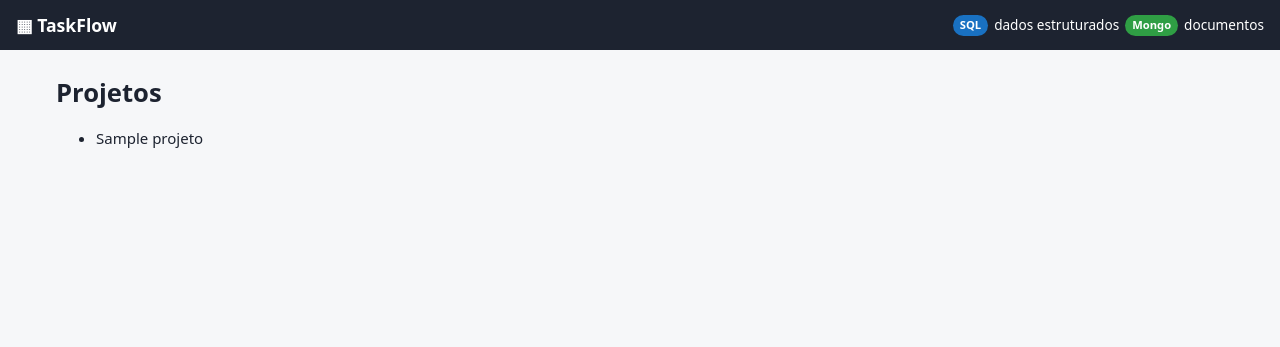
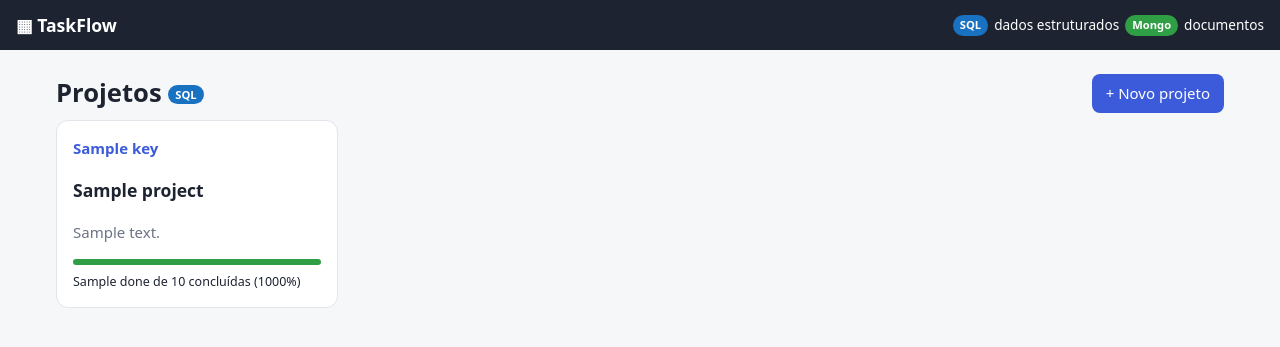
Before and after one commit to dev-kallel/Taskflow, a Flask app: template templates/index.html in a window 1280 px wide. Shown: the top 347 px of the page. Run offline with Flask 3, Linux system fonts and the light colour scheme; the template is opened without the code that fills it: most values are stand-ins (such as "Sample title", 1, 10 or a date in 2020).

Commit message:
Banco de Dados funcionando, juntamente ao CRUD

```diff
--- a/app.py
+++ b/app.py
@@ -1,8 +1,8 @@
 import os
-
+import sqlite3
 import click
-from flask import Flask, render_template
-
+from flask import (Flask, abort, app, flash, redirect, render_template,
+request, url_for)
 import db_sql as sql
 
 def create_app(test_config=None):
@@ -29,7 +29,47 @@ def register_cli(app):
 def register_html_routes(app):
     @app.route("/")
     def index():
-        projetos = ["App Mobile da Cantina", "API de Pagamentos"]
-        return render_template("index.html", projetos=projetos)
+        return render_template("index.html", projects=sql.list_projects())
+    @app.route("/projects/new", methods=["GET", "POST"])
 
+    def project_new():
+        if request.method == "POST":
+            key = request.form.get("key", "").strip()
+            name = request.form.get("name", "").strip()
+            if not key or not name:
+                flash("Sigla e nome são obrigatórios.", "error")
+            else:
+                try:
+                    pid = sql.create_project(key, name, request.form.get("description", ""))
+                    flash("Projeto criado!", "ok")
+                    return redirect(url_for("project_detail", project_id=pid))
+                except sqlite3.IntegrityError: # violou o UNIQUE da sigla
+                    flash(f"Já existe um projeto com a sigla {key.upper()}.", "error")
+        return render_template("project_form.html", project=None)
+
+    @app.route("/projects/<int:project_id>")
+    def project_detail(project_id):
+        project = sql.get_project(project_id) or abort(404)
+        return render_template("project.html", project=project)
+
+    @app.route("/projects/<int:project_id>/edit", methods=["GET", "POST"])
+    def project_edit(project_id):
+        project = sql.get_project(project_id) or abort(404)
+
+        if request.method == "POST":
+            name = request.form.get("name", "").strip()
+            if not name:
+                flash("Nome é obrigatório.", "error")
+            else:
+                sql.update_project(project_id, name, request.form.get("description", ""))
+                flash("Projeto atualizado.", "ok")
+                return redirect(url_for("project_detail", project_id=project_id))
+
+        return render_template("project_form.html", project=project)
+
+    @app.post("/projects/<int:project_id>/delete")
+    def project_delete(project_id):
+        sql.delete_project(project_id)
+        flash("Projeto excluído.", "ok")
+        return redirect(url_for("index"))
 app = create_app()
--- a/db_sql.py
+++ b/db_sql.py
@@ -1,4 +1,6 @@
 """Camada de acesso ao banco RELACIONAL (SQLite)."""
+import email
+from os import name
 import sqlite3
 from pathlib import Path
 from flask import current_app, g
@@ -22,3 +24,57 @@ def init_db():
     db = get_db()
     db.executescript(SCHEMA_FILE.read_text(encoding="utf-8"))
     db.commit()
+
+    STATUSES = ["todo", "doing", "review", "done"]
+    TYPES = ["bug", "task", "feature"]
+    # ------------------------------------------------------------------ USERS
+def list_users():
+    return get_db().execute("SELECT * FROM users ORDER BY name").fetchall()
+def create_user(name, email):
+    db = get_db()
+    cur = db.execute("INSERT INTO users (name, email) VALUES (?, ?)", (name, email))
+    db.commit()
+    return cur.lastrowid
+    # ------------------------------------------------------------------ PROJECTS
+def list_projects():
+    # LEFT JOIN + GROUP BY: cada projeto com o total de issues e quantas estão "done"
+    sql = """
+    SELECT p.*,
+    COUNT(i.id) AS total,
+    SUM(CASE WHEN i.status = 'done' THEN 1 ELSE 0 END) AS done
+    FROM projects p
+    LEFT JOIN issues i ON i.project_id = p.id
+    GROUP BY p.id
+    ORDER BY p.name
+    """
+    return get_db().execute(sql).fetchall()
+    # ------------------------------------------------------------------ PROJECTS
+def get_project(project_id):
+    return get_db().execute(
+    "SELECT * FROM projects WHERE id = ?", (project_id,)
+    ).fetchone()
+    # ------------------------------------------------------------------ PROJECTS
+def create_project(key, name, description):
+    db = get_db()
+    cur = db.execute(
+    "INSERT INTO projects (key, name, description) VALUES (?, ?, ?)",
+    (key.upper(), name, description),
+    )
+    db.commit()
+    return cur.lastrowid
+    # ------------------------------------------------------------------ PROJECTS
+def update_project(project_id, name, description):
+    db = get_db()
+    db.execute(
+    "UPDATE projects SET name = ?, description = ? WHERE id = ?",
+    (name, description, project_id),
+    )
+    db.commit()
+def delete_project(project_id):
+    """O ON DELETE CASCADE apaga as issues do projeto junto."""
+    db = get_db()
+    issue_ids = [r["id"] for r in db.execute(
+    "SELECT id FROM issues WHERE project_id = ?", (project_id,))]
+    db.execute("DELETE FROM projects WHERE id = ?", (project_id,))
+    db.commit()
+    return issue_ids # na aula 6 usaremos esta lista para limpar o MongoDB
--- a/templates/index.html
+++ b/templates/index.html
@@ -1,9 +1,22 @@
 {% extends "base.html" %}
 {% block content %}
-<h1>Projetos</h1>
-<ul>
-{% for p in projetos %}
-<li>{{ p }}</li>
-{% endfor %}
-</ul>
+<div class="row between">
+    <h1>Projetos <span class="tag sql">SQL</span></h1>
+    <a class="btn" href="{{ url_for('project_new') }}">+ Novo projeto</a>
+</div>
+{% if not projects %}
+    <p class="muted">Nenhum projeto ainda.</p>
+{% endif %}
+<div class="grid">
+    {% for p in projects %}
+    <a class="card" href="{{ url_for('project_detail', project_id=p.id) }}">
+        <div class="key">{{ p.key }}</div>
+        <h3>{{ p.name }}</h3>
+        <p class="muted">{{ p.description or '' }}</p>
+        {% set pct = ((p.done or 0) / p.total * 100) | round | int if p.total else 0 %}
+        <div class="bar"><div style="width: {{ pct }}%"></div></div>
+            <small>{{ p.done or 0 }} de {{ p.total }} concluídas ({{ pct }}%)</small>
+    </a>
+    {% endfor %}
+</div>
 {% endblock %}
```
Also changed, not shown: templates/project.html (added, +13 -0 lines), templates/project_form.html (added, +20 -0 lines), README.md.
